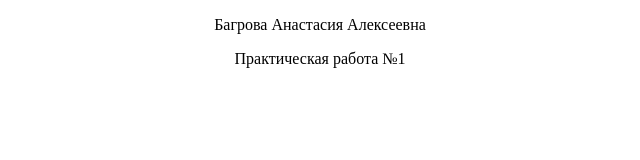
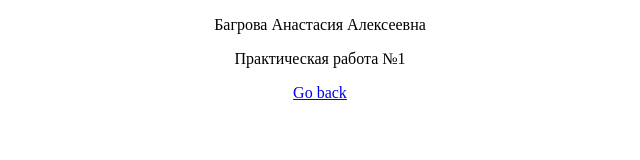
Before and after one commit to bagrova19aa/bagroba19aa.github.io, a plain HTML site: page index2.html in a window 1280 px wide. Shown: the full height of the page, 320-960 px from the left. Drawn offline with Linux system fonts and the light colour scheme.

Commit message:
Update index2.html

```diff
--- a/index2.html
+++ b/index2.html
@@ -7,5 +7,6 @@
   <body>
     <p><center>Багрова Анастасия Алексеевна</center></p>
     <p><center>Практическая работа №1</center></p>
+    <p><center><a href="index.html">Go back</a></center></p>
   </body>
 </html>
```
